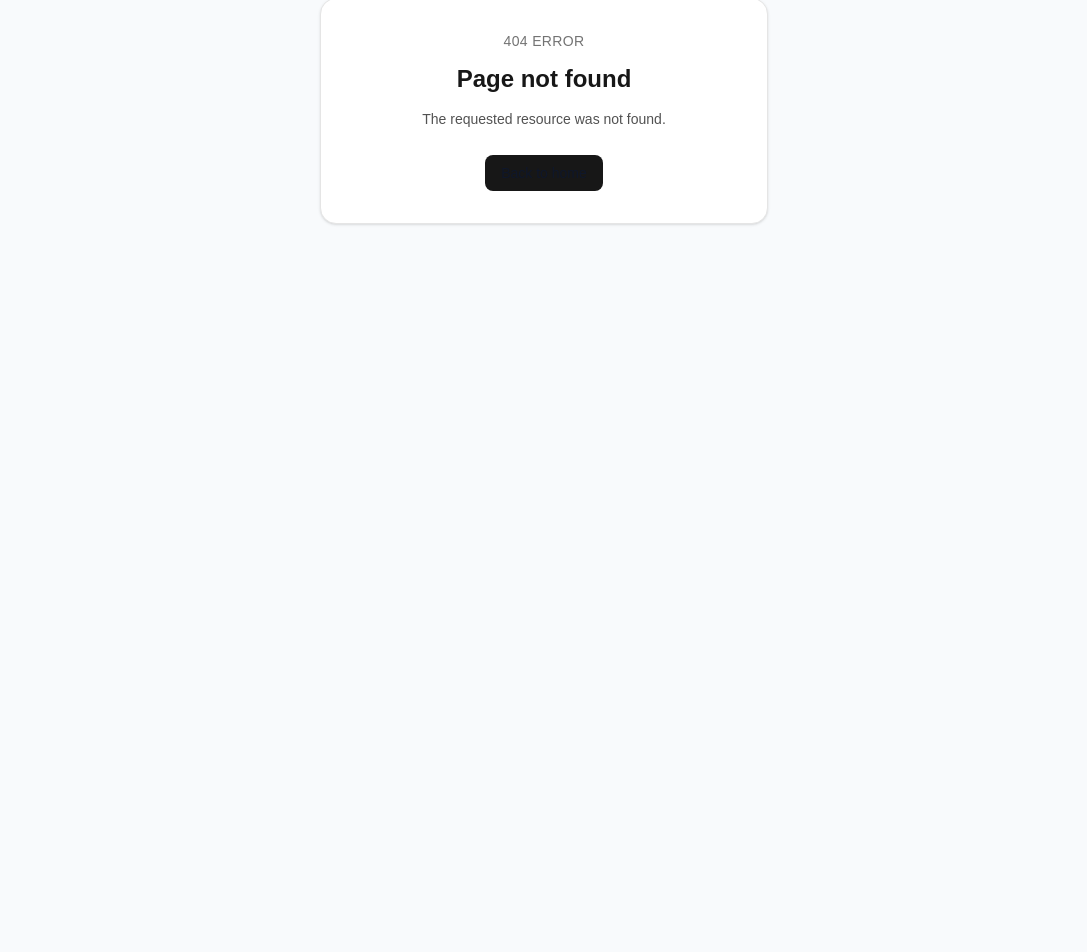
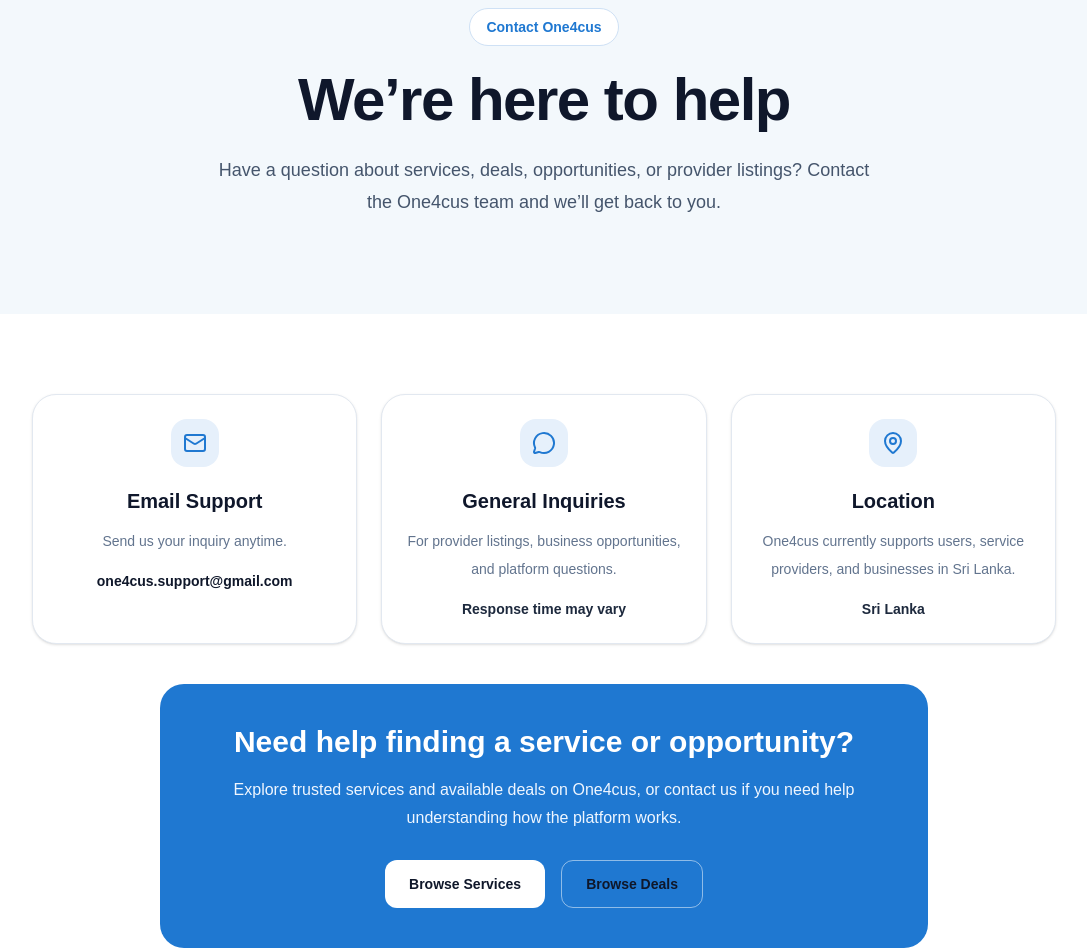
Before and after one commit to lashen333/one4cus-front, a Next.js app: page /contact in a window 1280 px wide. Before the commit this address had no page. Shown: the part 169-1121 px from the top of the page, without its empty margins (96-1183 px from the left). Before the commit the page ends 800 px from the top, so only its background shows below. Built offline with nearby package versions, Linux system fonts and the light colour scheme.

Commit message:
update the header and footer🫡

```diff
--- /dev/null
+++ b/src/app/(public)/contact/page.tsx
@@ -0,0 +1,113 @@
+// src\app\(public)\contact\page.tsx
+// src/app/(public)/contact/page.tsx
+import { PageContainer } from "@/components/layout/page-container";
+import { Mail, MapPin, MessageCircle } from "lucide-react";
+import Link from "next/link";
+
+export const metadata = {
+  title: "Contact Us | One4cus",
+  description: "Contact the One4cus team for support, inquiries, and assistance.",
+};
+
+export default function ContactPage() {
+  return (
+    <main className="bg-white">
+      <section className="bg-[#f3f8fc] py-16 md:py-24">
+        <PageContainer>
+          <div className="mx-auto max-w-3xl text-center">
+            <span className="inline-flex rounded-full border border-[#cfe1f5] bg-white px-4 py-2 text-sm font-semibold text-[#1f78d1]">
+              Contact One4cus
+            </span>
+
+            <h1 className="mt-6 text-4xl font-bold tracking-tight text-slate-900 md:text-6xl">
+              We’re here to help
+            </h1>
+
+            <p className="mx-auto mt-6 max-w-2xl text-base leading-8 text-slate-600 md:text-lg">
+              Have a question about services, deals, opportunities, or provider listings? Contact
+              the One4cus team and we’ll get back to you.
+            </p>
+          </div>
+        </PageContainer>
+      </section>
+
+      <section className="py-14 md:py-20">
+        <PageContainer>
+          <div className="mx-auto grid max-w-5xl gap-6 md:grid-cols-3">
+            <div className="rounded-3xl border border-slate-200 bg-white p-6 text-center shadow-sm">
+              <div className="mx-auto flex size-12 items-center justify-center rounded-2xl bg-[#e6f0fb] text-[#1f78d1]">
+                <Mail className="size-6" />
+              </div>
+
+              <h2 className="mt-5 text-xl font-semibold text-slate-900">Email Support</h2>
+
+              <p className="mt-3 text-sm leading-7 text-slate-500">Send us your inquiry anytime.</p>
+
+              <Link
+                href="mailto:one4cus.support@gmail.com"
+                className="mt-4 inline-flex text-sm font-semibold text-[#1f78d1] hover:underline"
+              >
+                one4cus.support@gmail.com
+              </Link>
+            </div>
+
+            <div className="rounded-3xl border border-slate-200 bg-white p-6 text-center shadow-sm">
+              <div className="mx-auto flex size-12 items-center justify-center rounded-2xl bg-[#e6f0fb] text-[#1f78d1]">
+                <MessageCircle className="size-6" />
+              </div>
+
+              <h2 className="mt-5 text-xl font-semibold text-slate-900">General Inquiries</h2>
+
+              <p className="mt-3 text-sm leading-7 text-slate-500">
+                For provider listings, business opportunities, and platform questions.
+              </p>
+
+              <p className="mt-4 text-sm font-semibold text-slate-800">Response time may vary</p>
+            </div>
+
+            <div className="rounded-3xl border border-slate-200 bg-white p-6 text-center shadow-sm">
+              <div className="mx-auto flex size-12 items-center justify-center rounded-2xl bg-[#e6f0fb] text-[#1f78d1]">
+                <MapPin className="size-6" />
+              </div>
+
+              <h2 className="mt-5 text-xl font-semibold text-slate-900">Location</h2>
+
+              <p className="mt-3 text-sm leading-7 text-slate-500">
+                One4cus currently supports users, service providers, and businesses in Sri Lanka.
+              </p>
+
+              <p className="mt-4 text-sm font-semibold text-slate-800">Sri Lanka</p>
+            </div>
+          </div>
+
+          <div className="mx-auto mt-10 max-w-3xl rounded-3xl bg-[#1f78d1] px-6 py-10 text-center md:px-10">
+            <h2 className="text-2xl font-bold text-white md:text-3xl">
+              Need help finding a service or opportunity?
+            </h2>
+
+            <p className="mx-auto mt-4 max-w-2xl text-sm leading-7 text-blue-50 md:text-base">
+              Explore trusted services and available deals on One4cus, or contact us if you need
+              help understanding how the platform works.
+            </p>
+
+            <div className="mt-7 flex flex-col justify-center gap-4 sm:flex-row">
+              <Link
+                href="/services"
+                className="inline-flex h-12 items-center justify-center rounded-xl bg-white px-6 text-sm font-semibold text-[#1f78d1] transition hover:bg-blue-50"
+              >
+                Browse Services
+              </Link>
+
+              <Link
+                href="/deals"
+                className="inline-flex h-12 items-center justify-center rounded-xl border border-white/50 px-6 text-sm font-semibold text-white transition hover:bg-white/10"
+              >
+                Browse Deals
+              </Link>
+            </div>
+          </div>
+        </PageContainer>
+      </section>
+    </main>
+  );
+}
--- a/src/components/layout/site-footer.tsx
+++ b/src/components/layout/site-footer.tsx
@@ -43,12 +43,8 @@
           <div>
             <h4 className="text-xl font-semibold text-slate-900">Providers</h4>
             <div className="mt-4 space-y-3 text-base text-slate-500">
-              <Link href="/become-a-provider" className="block hover:text-slate-900">
-                Become a Provider
-              </Link>
-              <Link href="/provider-login" className="block hover:text-slate-900">
-                Provider Login
-              </Link>
+              <p className="block hover:text-slate-900">Become a Provider</p>
+              <p className="block hover:text-slate-900">Provider Login</p>
             </div>
           </div>
         </div>
--- a/src/components/layout/site-header.tsx
+++ b/src/components/layout/site-header.tsx
@@ -14,7 +14,7 @@
   { label: "About", href: "/about" },
   { label: "Services", href: "/services" },
   { label: "Deals", href: "/deals" },
-  { label: "How it works", href: "/how-it-works" },
+
   { label: "Contact", href: "/contact" },
 ];
 
```
